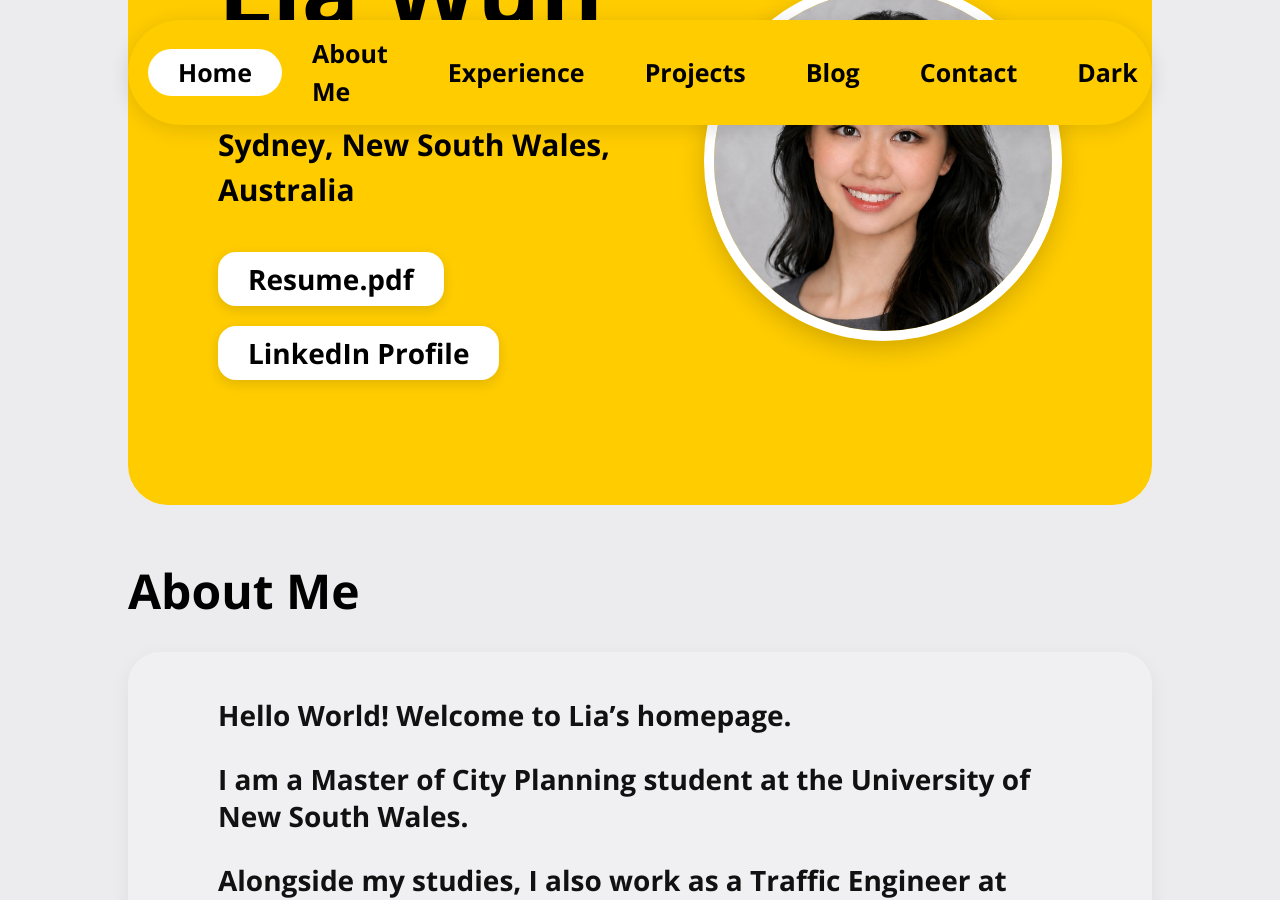
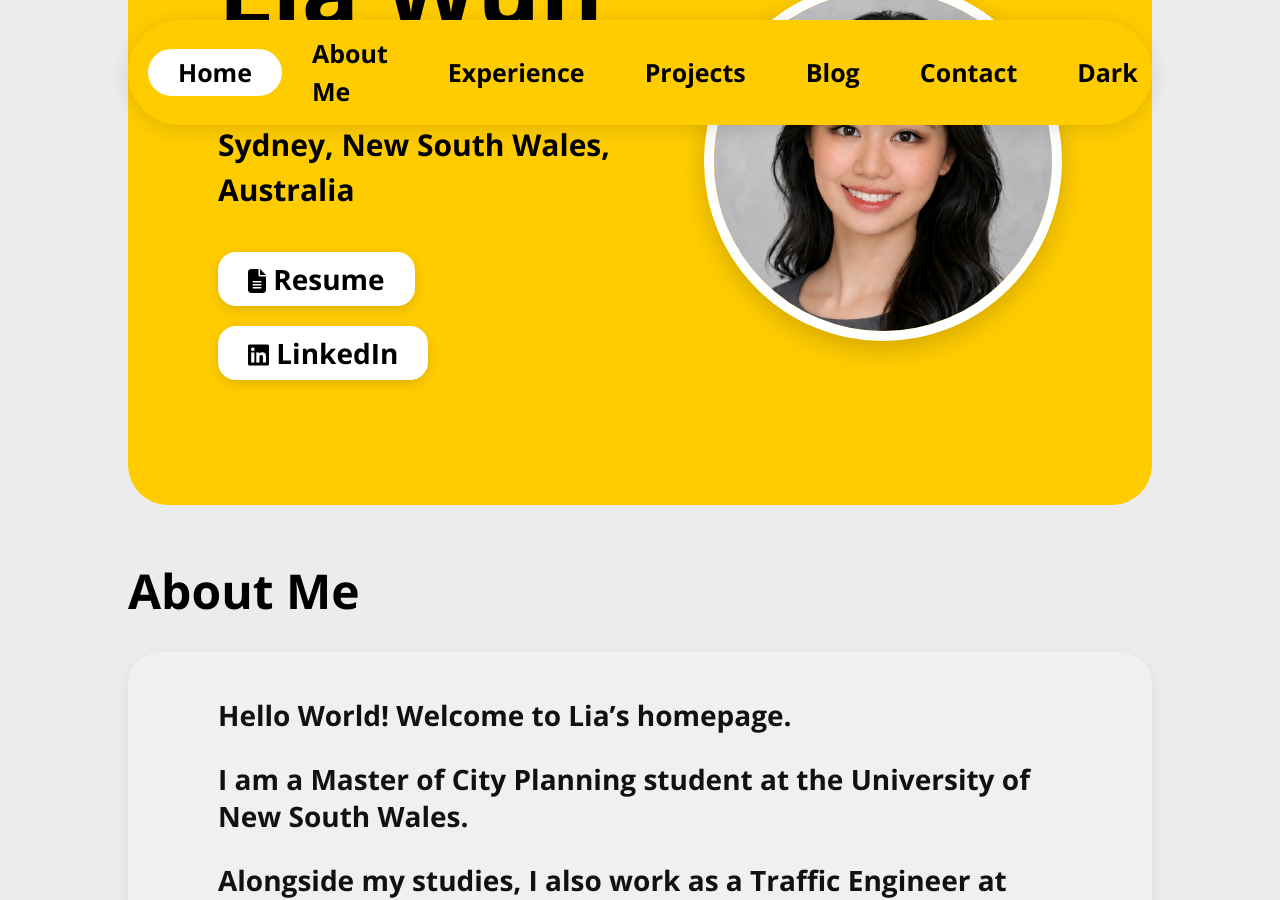
Before and after one commit to tszyeewun/tszyeewun.github.io, a Jekyll site: the page built from index.md, in a window 1280 px wide and 900 px high, scrolled down 304 px. Built offline with Jekyll 4.4.1, drawn with Linux system fonts in a browser that asks for light colours.

Commit message:
Update hero buttons with icons and text

```diff
--- a/index.md
+++ b/index.md
@@ -25,18 +25,22 @@ title: Home
       Sydney, New South Wales, Australia
     </div>
 
+
     <div class="hero-buttons">
 
       <a href="./Resume.pdf" class="hero-btn">
-        Resume.pdf
+        <i class="fa-solid fa-file-lines"></i>
+        Resume
       </a>
 
       <a href="https://www.linkedin.com/in/tszyeewun"
          class="hero-btn">
-         LinkedIn Profile
+         <i class="fa-brands fa-linkedin"></i>
+         LinkedIn
       </a>
 
     </div>
+
 
   </div>
 
```
